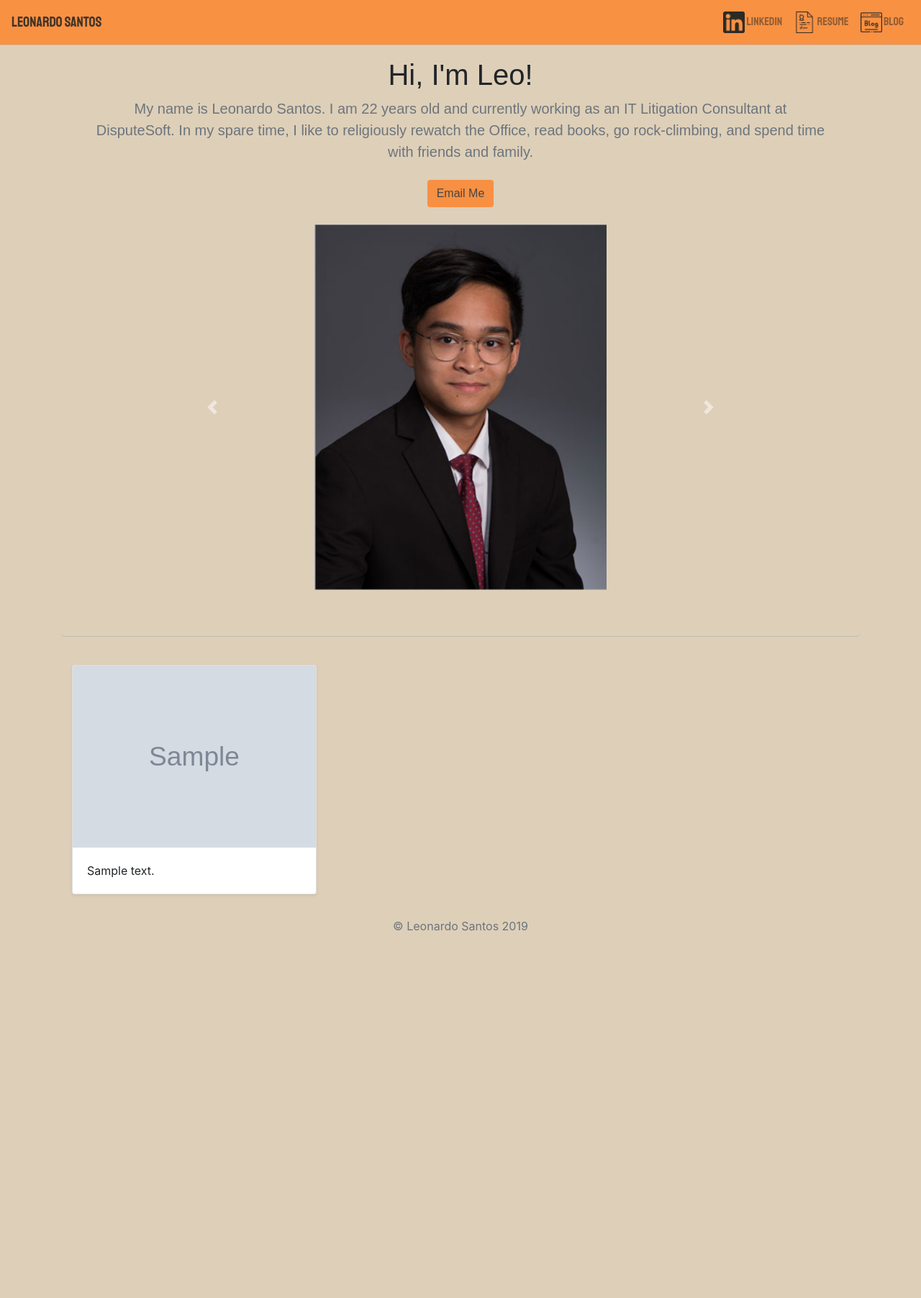
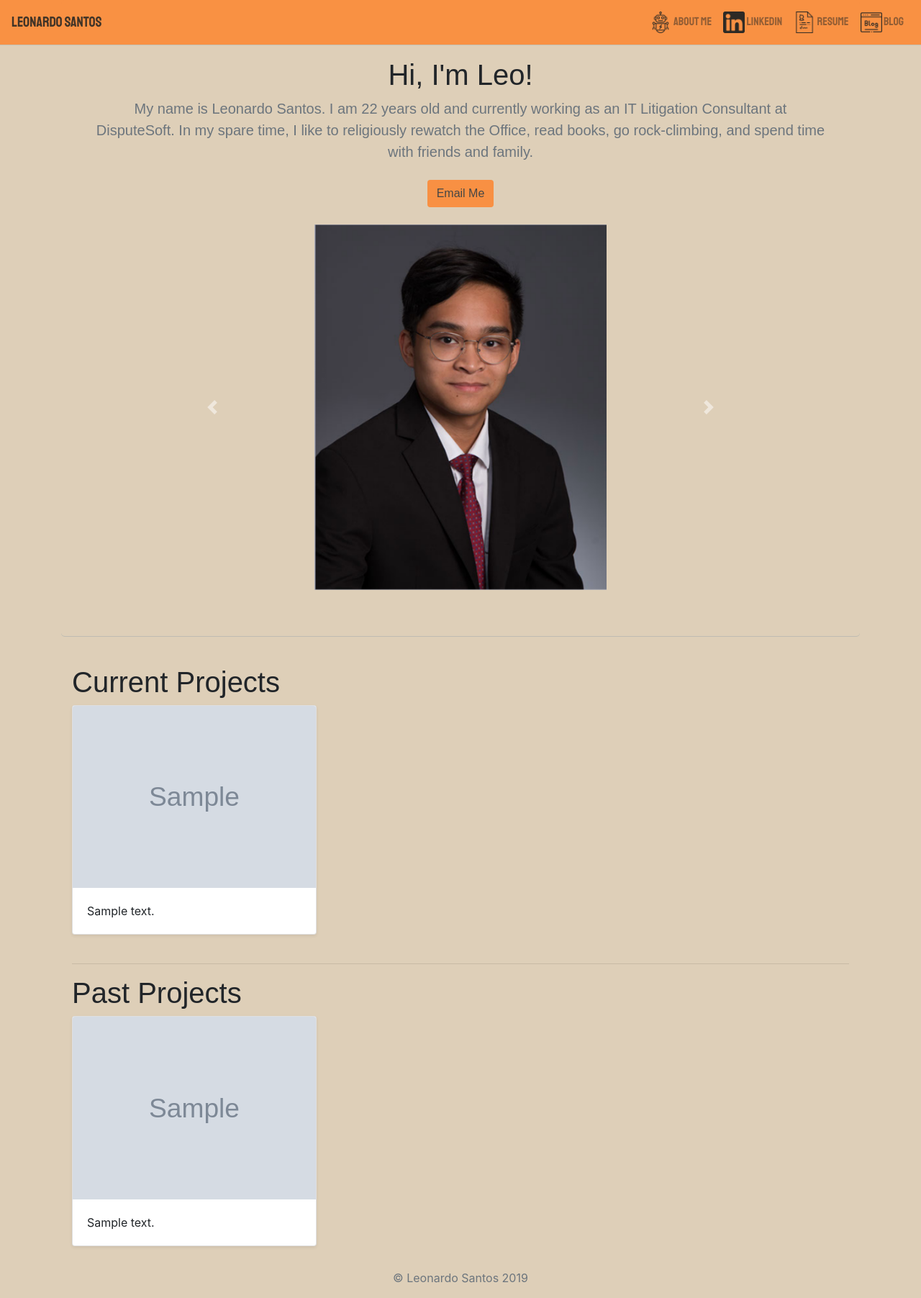
Before and after one commit to lsantos124/django-portfolio, a Django app: template jobs/templates/jobs/home.html in a window 1280 px wide. Shown: the whole page at 72% size. Before the commit the page ends 1294 px from the top, so only its background shows below. Run offline with Django 3.2, Linux system fonts and the light colour scheme; the template is opened without the code that fills it: most values are stand-ins (such as "Sample title", 1, 10 or a date in 2020); grey boxes marked "Sample" are stand-in pictures; data that the repository does not hold is empty; some libraries are stand-ins or nearby versions; some web fonts are replaced.

Commit message:
Added current vs past jobs, and categories to the blog

```diff
--- a/blog/templates/blog/allblogs.html
+++ b/blog/templates/blog/blogs.html
@@ -6,7 +6,7 @@
 	<div class="nav-scroller pt-5 mb-2">
 		<nav class="nav d-flex justify-content-center">
 			{% for category in categories %}
-			<a class="p-2 text-muted" href="#">{{ category }}</a>
+			<a class="p-2 text-muted" href="{% url 'getblogscat' category %}">{{ category }}</a>
 			{% endfor %}
 		</nav>
 	</div>
--- a/blog/urls.py
+++ b/blog/urls.py
@@ -3,6 +3,7 @@ from django.urls import path
 from . import views
 
 urlpatterns = [
-    path('', views.allblogs, name='allblogs'),
+    path('', views.getblogs, name='getblogs'),
     path('<int:blog_id>/', views.detail, name='detail'),
+    path('<str:cat>/', views.getBlogsFromCategory, name='getblogscat'),
 ]
--- a/jobs/models.py
+++ b/jobs/models.py
@@ -3,6 +3,8 @@ from django.db import models
 class Job(models.Model):
 	image = models.ImageField(upload_to='images/')
 	summary = models.CharField(max_length=200)
+	body = models.TextField()
+	current = models.BooleanField(default=True)
 
 	def __str__(self):
 		return self.summary
--- a/jobs/templates/jobs/home.html
+++ b/jobs/templates/jobs/home.html
@@ -37,15 +37,28 @@
 
     <div class="album py-2 tan-background">
       <div class="container">
-
+        <h1 class="font-custom">Current Projects</h1>
         <div class="row">
-
-          {% for job in jobs.all %}
+          {% for currentjob in currentjobs.all %}
           <div class="col-md-4">
             <div class="card mb-4 shadow-sm">
-              <img class="card-img-top" src="{{ job.image.url }}" />
+              <img class="card-img-top" src="{{ currentjob.image.url }}" />
               <div class="card-body">
-                <p class="card-text">{{job.summary}}</p>
+                <p class="card-text">{{currentjob.summary}}</p>
+              </div>
+            </div>
+          </div>
+          {% endfor %}
+        </div>
+        <hr/>
+        <h1 class="font-custom">Past Projects</h1>
+        <div class="row">
+          {% for pastjob in pastjobs.all %}
+          <div class="col-md-4">
+            <div class="card mb-4 shadow-sm">
+              <img class="card-img-top" src="{{ pastjob.image.url }}" />
+              <div class="card-body">
+                <p class="card-text">{{pastjob.summary}}</p>
               </div>
             </div>
           </div>
--- a/jobs/views.py
+++ b/jobs/views.py
@@ -3,5 +3,6 @@ from django.shortcuts import render
 from .models import Job
 
 def home(request):
-	jobs = Job.objects
-	return render(request, 'jobs/home.html', {'jobs':jobs})
+	currentjobs = Job.objects.filter(current=True)
+	pastjobs = Job.objects.filter(current=False)
+	return render(request, 'jobs/home.html', {'currentjobs':currentjobs, 'pastjobs':pastjobs})
--- a/portfolio/templates/base.html
+++ b/portfolio/templates/base.html
@@ -77,9 +77,10 @@
       </button>
       <div class="collapse navbar-collapse" id="navbarNavAltMarkup">
         <div class="navbar-nav ml-auto">
+          <a class="nav-item nav-link" href="#"><img src="{% static 'robotic.png' %}" class="d-inline-block align-center" height=30 width=30 title="Icon made by Good Ware from www.flaticon.com"> About Me</a>
           <a class="nav-item nav-link" href="http://www.linkedin.com/in/leonardo-dean-s-141134a9"><img src="{% static 'linkedin.png' %}" class="d-inline-block align-center" height=30 width=30 title="Icon made by Freepik from www.flaticon.com"> LinkedIn</a>
           <a class="nav-item nav-link" href="{% static 'LES_Resume_2019.pdf' %}"><img src="{% static 'resume.png' %}" class="d-inline-block align-center" height=30 width=30 title="Icon made by Smashicons from www.flaticon.com"> Resume</a>
-          <a class="nav-item nav-link" href="{% url 'allblogs' %}"><img src="{% static 'blogging.png' %}" class="d-inline-block align-center" height=30 width=30 title="Icon made by Freepik from www.flaticon.com"> Blog</a>
+          <a class="nav-item nav-link" href="{% url 'getblogs' %}"><img src="{% static 'blogging.png' %}" class="d-inline-block align-center" height=30 width=30 title="Icon made by Freepik from www.flaticon.com"> Blog</a>
         </div>
       </div>
     </nav>
```
Also changed, not shown: blog/templates/blog/displayblogs.html (added, +27 -0 lines), blog/views.py (+8 -3 lines), jobs/migrations/0002_auto_20191101_2148.py (added), portfolio/static/robotic.png (added), 2 other files.
